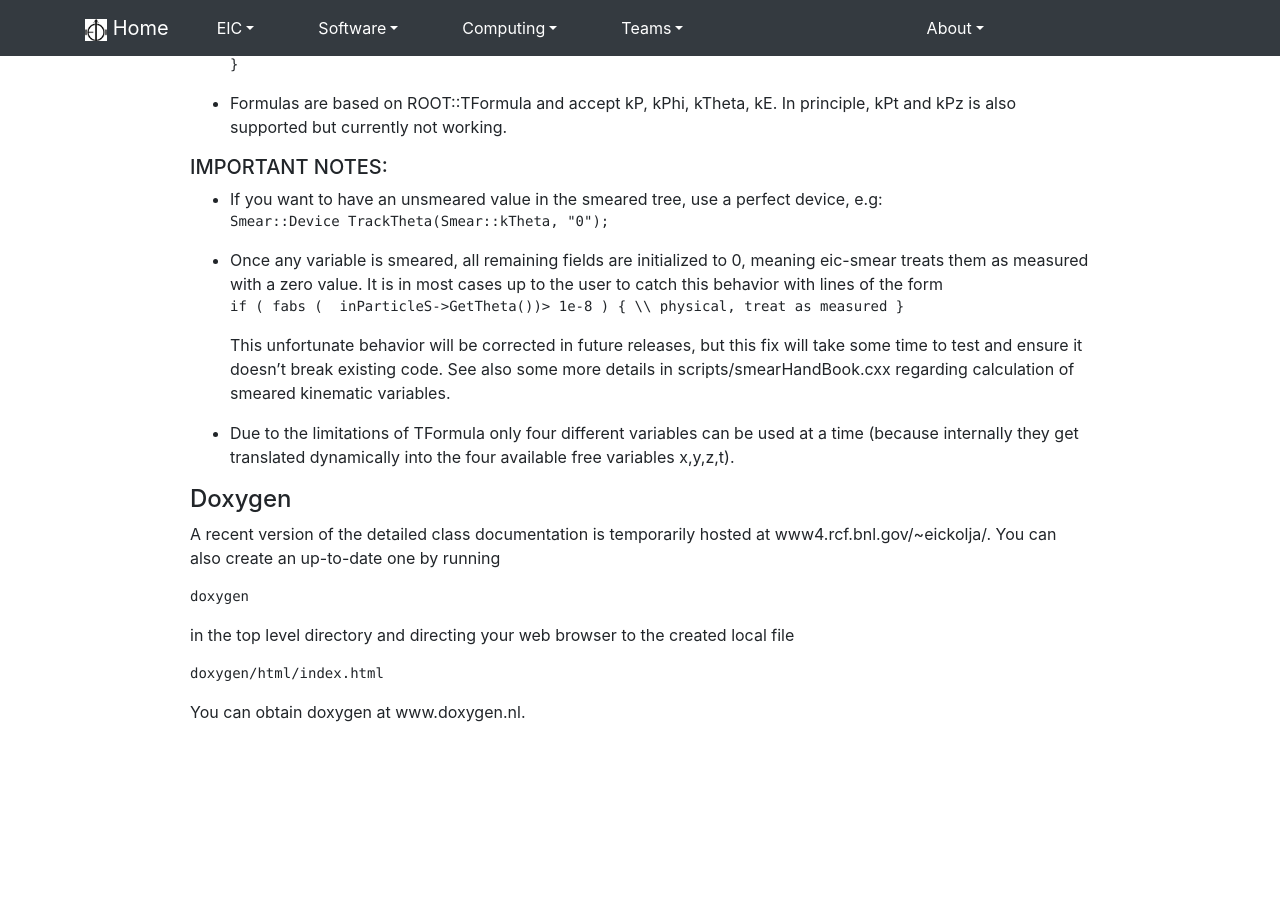
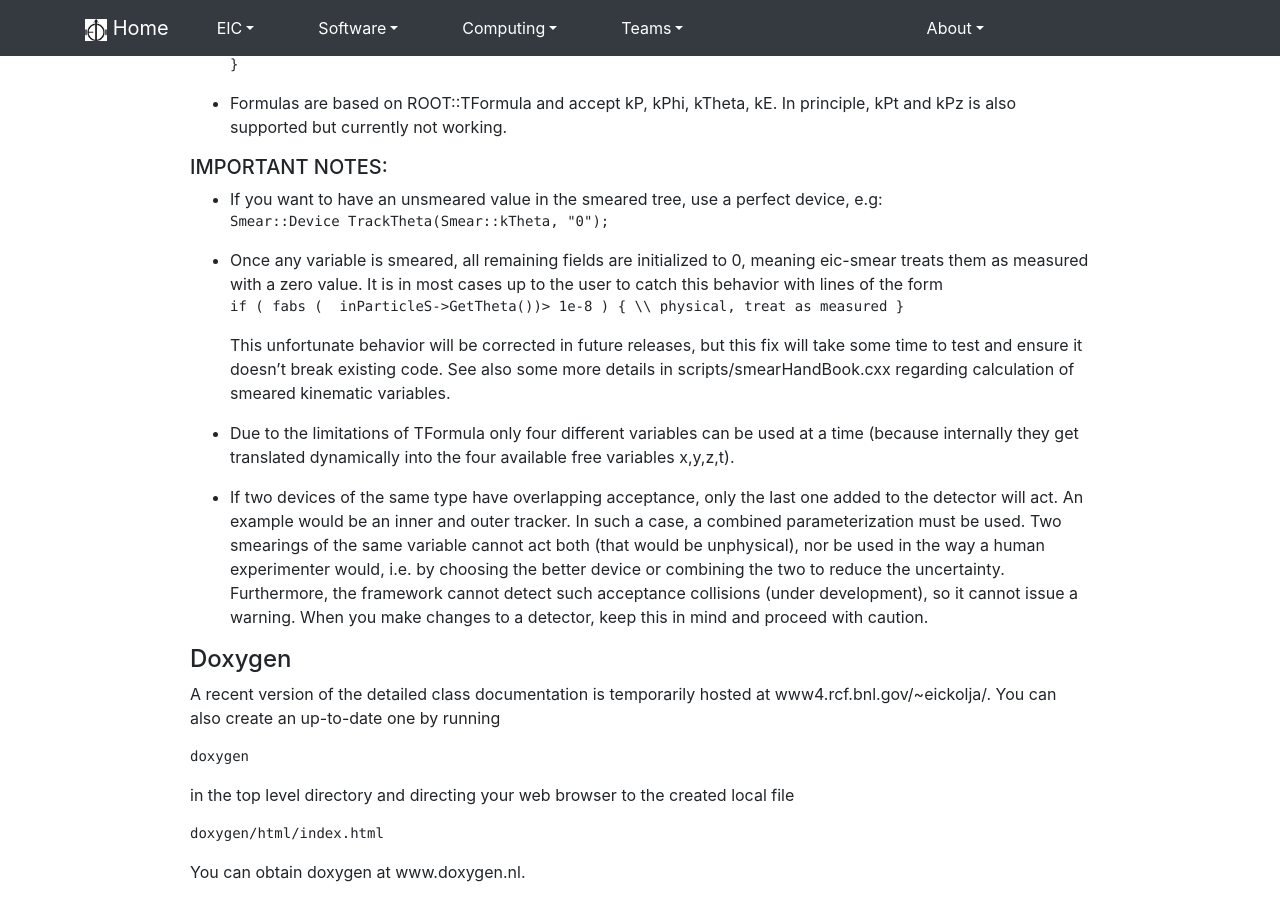
Before and after one commit to kkauder/eic.github.io, a Jekyll site: the page built from _software/eicsmear.md, in a window 1280 px wide and 900 px high, scrolled down 5717 px. Built offline with Jekyll 4.4.1, drawn with Linux system fonts in a browser that asks for light colours; nearby versions of some CDN libraries; before the commit the page ends 6457 px from its top, so only the background shows below that.

Commit message:
updated eicsmear

```diff
--- a/_software/eicsmear.md
+++ b/_software/eicsmear.md
@@ -374,6 +374,16 @@ regarding calculation of smeared kinematic variables.
   translated dynamically into the four available free variables
   x,y,z,t).
 
+* If two devices of the same type have overlapping acceptance, only
+  the last one added to the detector will act. An example would be an
+  inner and outer tracker. In such a case, a combined parameterization
+  must be used. Two smearings of the same variable cannot act both
+  (that would be unphysical), nor be used in the way a human
+  experimenter would, i.e. by choosing the better device or combining
+  the two to reduce the uncertainty. Furthermore, the framework cannot
+  detect such acceptance collisions (under development), so it cannot
+  issue a warning. When you make changes to a detector, keep this in
+  mind and proceed with caution.
 
 #### Doxygen ####
 
```
